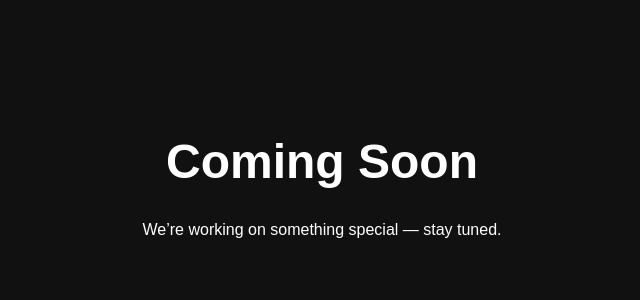
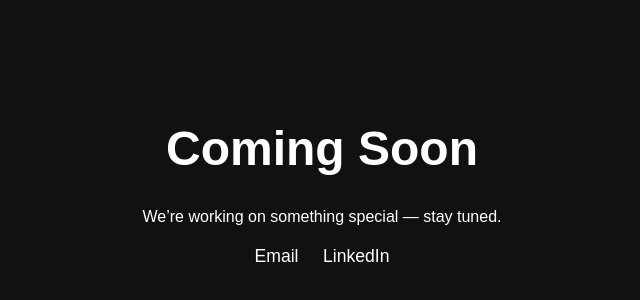
Before and after one commit to donalomeara/coming-soon, a plain HTML site: page index.html in a window 1280 px wide. Shown: the part 222-522 px from the top of the page, without its empty margins (318-958 px from the left). Drawn offline with Linux system fonts and the light colour scheme.

Commit message:
Update index.html

```diff
--- a/index.html
+++ b/index.html
@@ -23,6 +23,10 @@
   <div class="container">
     <h1 class="fade-in">Coming Soon</h1>
     <p class="fade-in delay">We’re working on something special — stay tuned.</p>
+    <div class="fade-in delay links">
+      <a href="mailto:donalomeara83@gmail.com">Email</a>
+      <a href="https://linkedin.com/in/donalomeara" target="_blank">LinkedIn</a>
+    </div>
   </div>
 
   <style>
@@ -46,6 +50,20 @@
       0%, 100% { opacity: 1; }
       50% { opacity: 0.85; }
     }
+    .links {
+      margin-top: 20px;
+    }
+    .links a {
+      margin: 0 10px;
+      color: #fff;
+      text-decoration: none;
+      font-size: 1.1rem;
+      border-bottom: 1px solid transparent;
+      transition: all 0.3s ease;
+    }
+    .links a:hover {
+      border-bottom: 1px solid #fff;
+    }
   </style>
 </body>
 </html>
```
